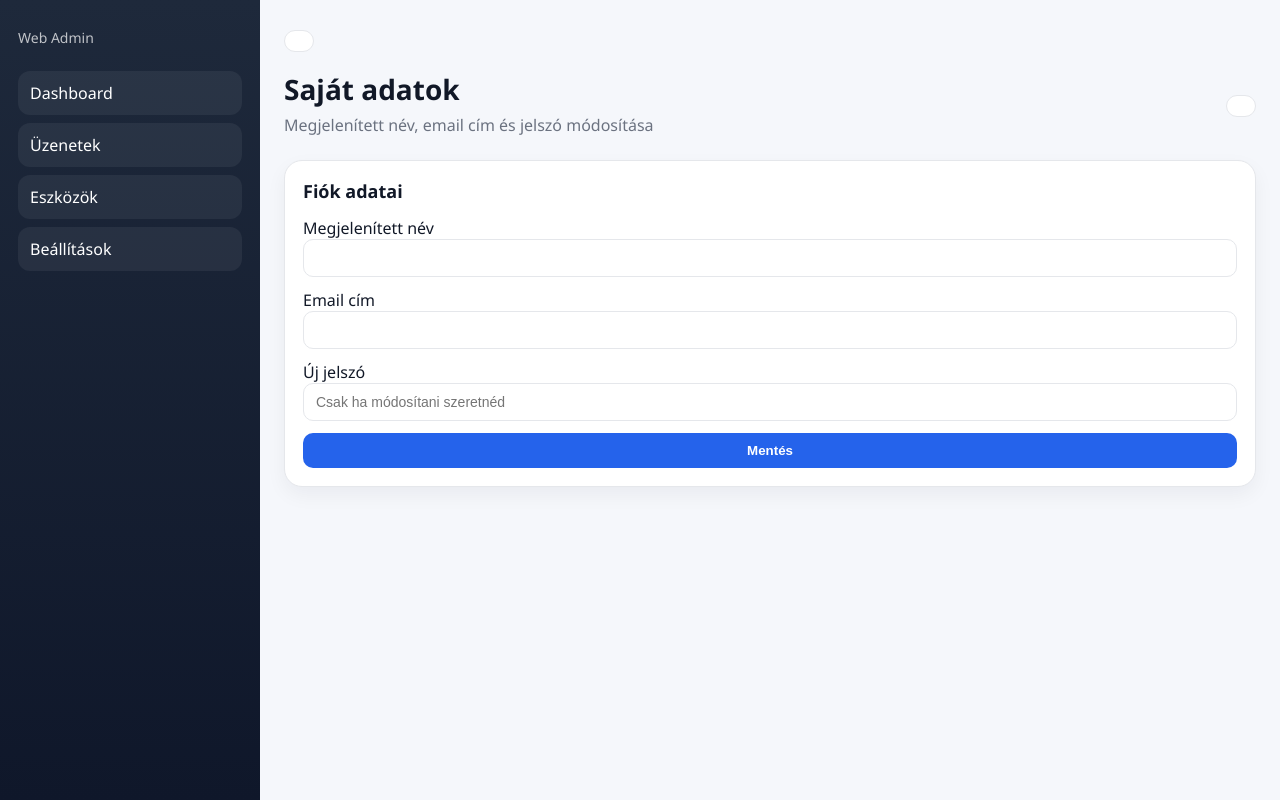
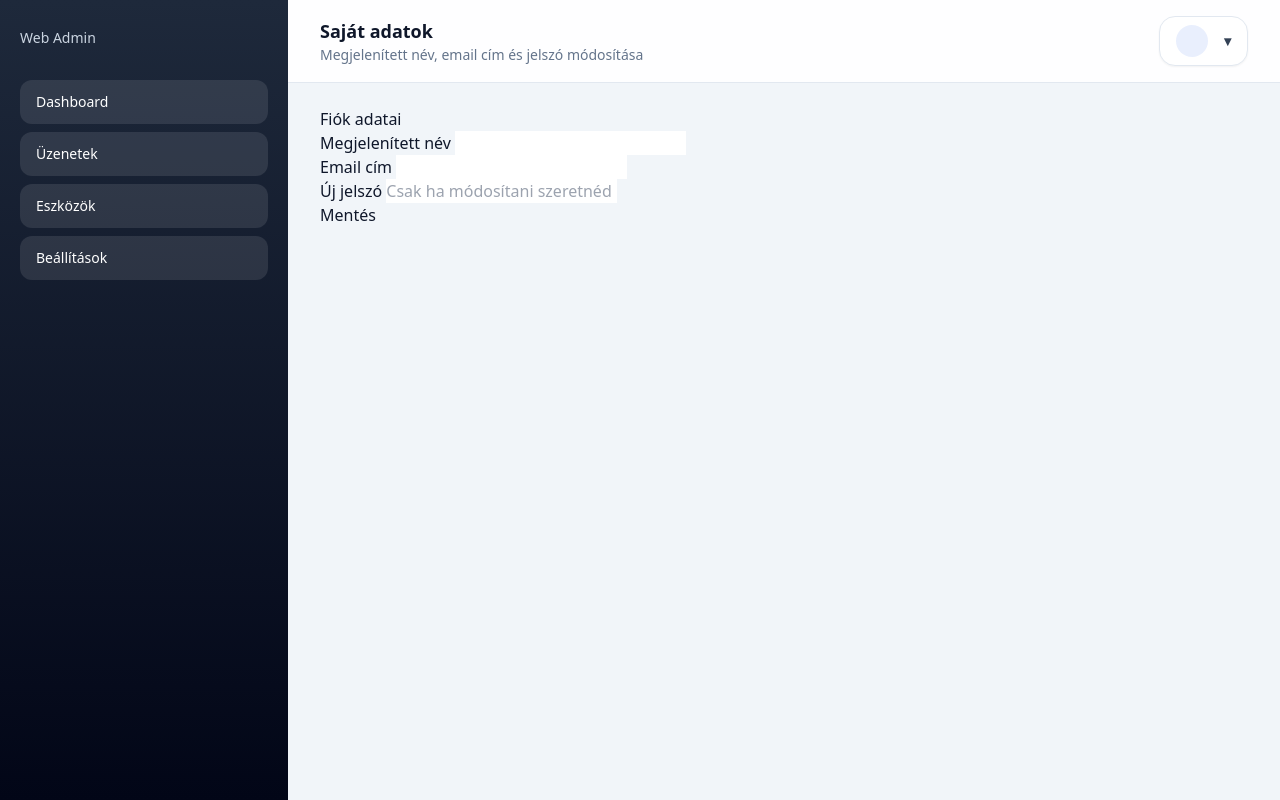
Before and after one commit to MrDrakosss/SysPing, a FastAPI app: template server/webadmin/templates/account.html in a window 1280 px wide. Run offline with FastAPI, Linux system fonts and the light colour scheme; the template is opened without the code that fills it, so the values that code supplies are empty; some libraries are stand-ins or nearby versions.

Commit message:
v0.6 - Webdesign rework

```diff
--- a/server/webadmin/templates/base.html
+++ b/server/webadmin/templates/base.html
@@ -1,274 +1,153 @@
 <!DOCTYPE html>
-<html lang="hu">
+<html lang="hu" class="h-full bg-slate-100">
+
 <head>
-    <meta charset="UTF-8">
-    <meta name="viewport" content="width=device-width, initial-scale=1.0">
+    <meta charset="UTF-8" />
+    <meta name="viewport" content="width=device-width, initial-scale=1.0" />
     <title>{{ settings.app_name }} - Web Admin</title>
-    <style>
-        :root {
-            --primary: {{ settings.primary_color or '#2563eb' }};
-            --secondary: {{ settings.secondary_color or '#1e293b' }};
-            --bg: #f5f7fb;
-            --card: #ffffff;
-            --text: #111827;
-            --muted: #6b7280;
-            --border: #e5e7eb;
-            --success: #16a34a;
-            --danger: #dc2626;
-            --warning: #f59e0b;
+
+    <script src="https://cdn.tailwindcss.com"></script>
+    <script>
+        tailwind.config = {
+            theme: {
+                extend: {
+                    colors: {
+                        brand: "{{ settings.primary_color or '#2563eb' }}",
+                        branddark: "{{ settings.secondary_color or '#1e293b' }}"
+                    },
+                    boxShadow: {
+                        soft: "0 10px 30px rgba(15,23,42,0.08)"
                     }
-        * { box-sizing: border-box; }
-        body {
-            margin: 0;
-            font-family: "Segoe UI", Arial, sans-serif;
-            background: var(--bg);
-            color: var(--text);
                 }
-        .layout {
-            display: grid;
-            grid-template-columns: 260px 1fr;
-            min-height: 100vh;
             }
-        .sidebar {
-            background: linear-gradient(180deg, var(--secondary), #0f172a);
-            color: white;
-            padding: 24px 18px;
-            transition: transform .2s ease;
         }
-        .brand { font-size: 22px; font-weight: 700; margin-bottom: 4px; }
-        .company { color: rgba(255,255,255,0.72); font-size: 14px; margin-bottom: 24px; }
-        .nav a {
-            display: block;
-            color: white;
-            text-decoration: none;
-            padding: 11px 12px;
-            border-radius: 12px;
-            margin-bottom: 8px;
-            background: rgba(255,255,255,0.06);
-        }
-        .nav a:hover { background: rgba(255,255,255,0.12); }
-        .main { padding: 24px; }
-        .topbar {
-            display:flex;
-            align-items:center;
-            justify-content:space-between;
-            gap:14px;
-            margin-bottom: 18px;
-        }
-        .menu-toggle {
-            display:none;
-            background: var(--primary);
-            color:white;
-            border:none;
-            border-radius:10px;
-            padding:10px 12px;
-            font-weight:700;
-        }
-        .account-menu { position: relative; }
-        .account-btn {
-            border:none;
-            background:#fff;
-            border:1px solid var(--border);
-            border-radius:12px;
-            padding:10px 14px;
-            cursor:pointer;
-            font-weight:600;
-        }
-        .account-dropdown {
-            display:none;
-            position:absolute;
-            right:0;
-            top:calc(100% + 8px);
-            min-width:220px;
-            background:#fff;
-            border:1px solid var(--border);
-            border-radius:14px;
-            box-shadow:0 12px 30px rgba(15,23,42,.1);
-            padding:8px;
-            z-index:30;
-        }
-        .account-dropdown a {
-            display:block;
-            text-decoration:none;
-            color:var(--text);
-            padding:10px 12px;
-            border-radius:10px;
-        }
-        .account-dropdown a:hover { background:#f3f4f6; }
-        .account-menu.open .account-dropdown { display:block; }
+    </script>
+</head>
 
-        .page-header {
-            display:flex;
-            justify-content:space-between;
-            align-items:center;
-            gap:16px;
-            margin-bottom:24px;
-            flex-wrap:wrap;
-        }
-        .page-title { font-size:28px; font-weight:700; }
-        .page-subtitle { color: var(--muted); margin-top:6px; }
-        .badge {
-            display:inline-block;
-            background:#e0f2fe;
-            color:#075985;
-            border-radius:999px;
-            padding:8px 12px;
-            font-size:13px;
-            font-weight:600;
-        }
-        .card {
-            background:var(--card);
-            border:1px solid var(--border);
-            border-radius:18px;
-            padding:18px;
-            box-shadow:0 8px 20px rgba(15, 23, 42, 0.05);
-            margin-bottom:18px;
-        }
-        .grid { display:grid; gap:18px; }
-        .grid-4 { grid-template-columns: repeat(4, minmax(180px, 1fr)); }
-        .grid-2 { grid-template-columns: repeat(2, minmax(240px, 1fr)); }
-        .section-title { font-size:18px; font-weight:700; margin-bottom:14px; }
-        input[type="text"], input[type="email"], input[type="password"], input[type="color"], textarea, select {
-            width:100%;
-            padding:10px 12px;
-            border-radius:10px;
-            border:1px solid var(--border);
-            font-size:14px;
-            background:white;
-        }
-        textarea { min-height:100px; resize:vertical; }
-        button {
-            background:var(--primary);
-            color:white;
-            border:none;
-            border-radius:10px;
-            padding:10px 14px;
-            font-weight:700;
-            cursor:pointer;
-        }
-        table { width:100%; border-collapse:collapse; }
-        th, td {
-            padding:12px 10px;
-            text-align:left;
-            border-bottom:1px solid var(--border);
-            vertical-align:top;
-            font-size:14px;
-        }
-        th { color:var(--muted); font-weight:600; }
-        .stat-value { font-size:28px; font-weight:700; }
-        .muted { color:var(--muted); }
-        .success { color:var(--success); }
-        .danger { color:var(--danger); }
-        .warning { color:var(--warning); }
-        .stack { display:flex; flex-direction:column; gap:12px; }
-        .mobile-cards { display:none; }
-        .sidebar-backdrop {
-            display:none;
-            position:fixed;
-            inset:0;
-            background:rgba(15,23,42,.45);
-            z-index:20;
-        }
+<body class="h-full text-slate-900">
+    <div class="min-h-full">
+        <div id="sidebarBackdrop" class="fixed inset-0 z-40 hidden bg-slate-950/50 lg:hidden" onclick="closeSidebar()">
+        </div>
 
-        @media (max-width: 1100px) {
-            .grid-4, .grid-2 { grid-template-columns:1fr; }
-        }
-        @media (max-width: 860px) {
-            .layout { grid-template-columns: 1fr; }
-            .sidebar {
-                position:fixed;
-                inset:0 auto 0 0;
-                width:260px;
-                z-index:25;
-                transform:translateX(-100%);
-            }
-            .sidebar.open { transform:translateX(0); }
-            .sidebar-backdrop.open { display:block; }
-            .menu-toggle { display:inline-block; }
-        }
-        @media (max-width: 760px) {
-            table.desktop-table { display:none; }
-            .mobile-cards { display:block; }
-            .main { padding:16px; }
-            .page-title { font-size:24px; }
-        }
-    </style>
-</head>
-<body>
-<div class="sidebar-backdrop" id="sidebarBackdrop" onclick="closeSidebar()"></div>
+        <aside id="sidebar"
+            class="fixed inset-y-0 left-0 z-50 w-72 -translate-x-full transform overflow-y-auto bg-gradient-to-b from-branddark to-slate-950 px-5 py-6 text-white transition-transform duration-200 lg:translate-x-0">
+            <div class="mb-8">
+                <div class="text-2xl font-bold tracking-tight">{{ settings.app_name }}</div>
+                <div class="mt-1 text-sm text-slate-300">{{ settings.company_name or 'Web Admin' }}</div>
+            </div>
 
-<div class="layout">
-    <aside class="sidebar" id="sidebar">
-        <div class="brand">{{ settings.app_name }}</div>
-        <div class="company">{{ settings.company_name or 'Web Admin' }}</div>
+            <nav class="space-y-2">
+                <a href="/webadmin/"
+                    class="block rounded-xl bg-white/10 px-4 py-3 text-sm font-medium hover:bg-white/15">
+                    Dashboard
+                </a>
+                <a href="/webadmin/messages"
+                    class="block rounded-xl bg-white/10 px-4 py-3 text-sm font-medium hover:bg-white/15">
+                    Üzenetek
+                </a>
 
-        <nav class="nav">
-            <a href="/webadmin/">Dashboard</a>
-            <a href="/webadmin/messages">Üzenetek</a>
                 {% if current_user.is_superadmin %}
-            <a href="/webadmin/message-log">Teljes üzenet log</a>
+                <a href="/webadmin/message-log"
+                    class="block rounded-xl bg-white/10 px-4 py-3 text-sm font-medium hover:bg-white/15">
+                    Teljes üzenet log
+                </a>
                 {% endif %}
-            <a href="/webadmin/devices">Eszközök</a>
+
+                <a href="/webadmin/devices"
+                    class="block rounded-xl bg-white/10 px-4 py-3 text-sm font-medium hover:bg-white/15">
+                    Eszközök
+                </a>
+
                 {% if current_user.is_superadmin or current_user.can_manage_admin_users %}
-            <a href="/webadmin/users">Admin felhasználók</a>
+                <a href="/webadmin/users"
+                    class="block rounded-xl bg-white/10 px-4 py-3 text-sm font-medium hover:bg-white/15">
+                    Admin felhasználók
+                </a>
                 {% endif %}
-            <a href="/webadmin/settings">Beállítások</a>
+
+                <a href="/webadmin/settings"
+                    class="block rounded-xl bg-white/10 px-4 py-3 text-sm font-medium hover:bg-white/15">
+                    Beállítások
+                </a>
             </nav>
         </aside>
 
-    <main class="main">
-        <div class="topbar">
-            <button class="menu-toggle" type="button" onclick="toggleSidebar()">☰ Menü</button>
+        <div class="lg:pl-72">
+            <header class="sticky top-0 z-30 border-b border-slate-200 bg-white/90 backdrop-blur">
+                <div class="mx-auto flex max-w-7xl items-center justify-between gap-4 px-4 py-4 sm:px-6 lg:px-8">
+                    <div class="flex items-center gap-3">
+                        <button type="button"
+                            class="inline-flex items-center rounded-xl bg-brand px-3 py-2 text-sm font-semibold text-white shadow-sm lg:hidden"
+                            onclick="toggleSidebar()">
+                            ☰ Menü
+                        </button>
 
-            <div class="account-menu" id="accountMenu">
-                <button class="account-btn" type="button" onclick="toggleAccountMenu()">
-                    {{ current_user.display_name or current_user.username }}
+                        <div>
+                            <div class="text-lg font-semibold">{% block page_title %}{% endblock %}</div>
+                            <div class="text-sm text-slate-500">{% block page_subtitle %}{% endblock %}</div>
+                        </div>
+                    </div>
+
+                    <div class="relative" id="accountMenu">
+                        <button type="button" onclick="toggleAccountMenu()"
+                            class="inline-flex items-center gap-2 rounded-2xl border border-slate-200 bg-white px-4 py-2 text-sm font-semibold text-slate-700 shadow-sm hover:bg-slate-50">
+                            <span
+                                class="inline-flex h-8 w-8 items-center justify-center rounded-full bg-brand/10 text-brand">
+                                {{ (current_user.display_name or current_user.username)[0]|upper }}
+                            </span>
+                            <span class="hidden sm:inline">{{ current_user.display_name or current_user.username
+                                }}</span>
+                            <span>▾</span>
                         </button>
-                <div class="account-dropdown">
-                    <a href="/webadmin/account">Saját adatok</a>
-                    <a href="/webadmin/logout">Kijelentkezés</a>
+
+                        <div id="accountDropdown"
+                            class="absolute right-0 mt-2 hidden w-64 overflow-hidden rounded-2xl border border-slate-200 bg-white shadow-soft">
+                            <div class="border-b border-slate-100 px-4 py-3">
+                                <div class="font-semibold text-slate-900">{{ current_user.display_name or
+                                    current_user.username }}</div>
+                                <div class="text-sm text-slate-500">{{ current_user.email }}</div>
+                            </div>
+                            <div class="p-2">
+                                <a href="/webadmin/account"
+                                    class="block rounded-xl px-3 py-2 text-sm text-slate-700 hover:bg-slate-100">
+                                    Saját adatok
+                                </a>
+                                <a href="/webadmin/logout"
+                                    class="block rounded-xl px-3 py-2 text-sm text-rose-600 hover:bg-rose-50">
+                                    Kijelentkezés
+                                </a>
                             </div>
                         </div>
                     </div>
+                </div>
+            </header>
 
-        <div class="page-header">
-            <div>
-                <div class="page-title">{% block page_title %}{% endblock %}</div>
-                <div class="page-subtitle">{% block page_subtitle %}{% endblock %}</div>
-            </div>
-            <div class="account-menu" id="accountMenu">
-                <button class="account-btn" type="button" onclick="toggleAccountMenu()">
-                    {{ current_user.display_name or current_user.username }}
-                </button>
-                <div class="account-dropdown">
-                    <a href="/webadmin/account">Saját adatok</a>
-                    <a href="/webadmin/logout">Kijelentkezés</a>
-                </div>
-            </div>
-        </div>
-
+            <main class="mx-auto max-w-7xl px-4 py-6 sm:px-6 lg:px-8">
                 {% block content %}{% endblock %}
             </main>
+        </div>
     </div>
 
     <script>
         function toggleSidebar() {
-    document.getElementById('sidebar').classList.toggle('open');
-    document.getElementById('sidebarBackdrop').classList.toggle('open');
+            document.getElementById("sidebar").classList.toggle("-translate-x-full");
+            document.getElementById("sidebarBackdrop").classList.toggle("hidden");
         }
         function closeSidebar() {
-    document.getElementById('sidebar').classList.remove('open');
-    document.getElementById('sidebarBackdrop').classList.remove('open');
+            document.getElementById("sidebar").classList.add("-translate-x-full");
+            document.getElementById("sidebarBackdrop").classList.add("hidden");
         }
         function toggleAccountMenu() {
-    document.getElementById('accountMenu').classList.toggle('open');
+            document.getElementById("accountDropdown").classList.toggle("hidden");
         }
-document.addEventListener('click', function (e) {
-    const menu = document.getElementById('accountMenu');
-    if (menu && !menu.contains(e.target)) {
-        menu.classList.remove('open');
+        document.addEventListener("click", function (e) {
+            const menu = document.getElementById("accountMenu");
+            const dropdown = document.getElementById("accountDropdown");
+            if (menu && dropdown && !menu.contains(e.target)) {
+                dropdown.classList.add("hidden");
             }
         });
     </script>
 </body>
+
 </html>
```
Also changed, not shown: server/webadmin/templates/login.html (+50 -123 lines). Lines whose indentation alone changed are shown as unchanged.
